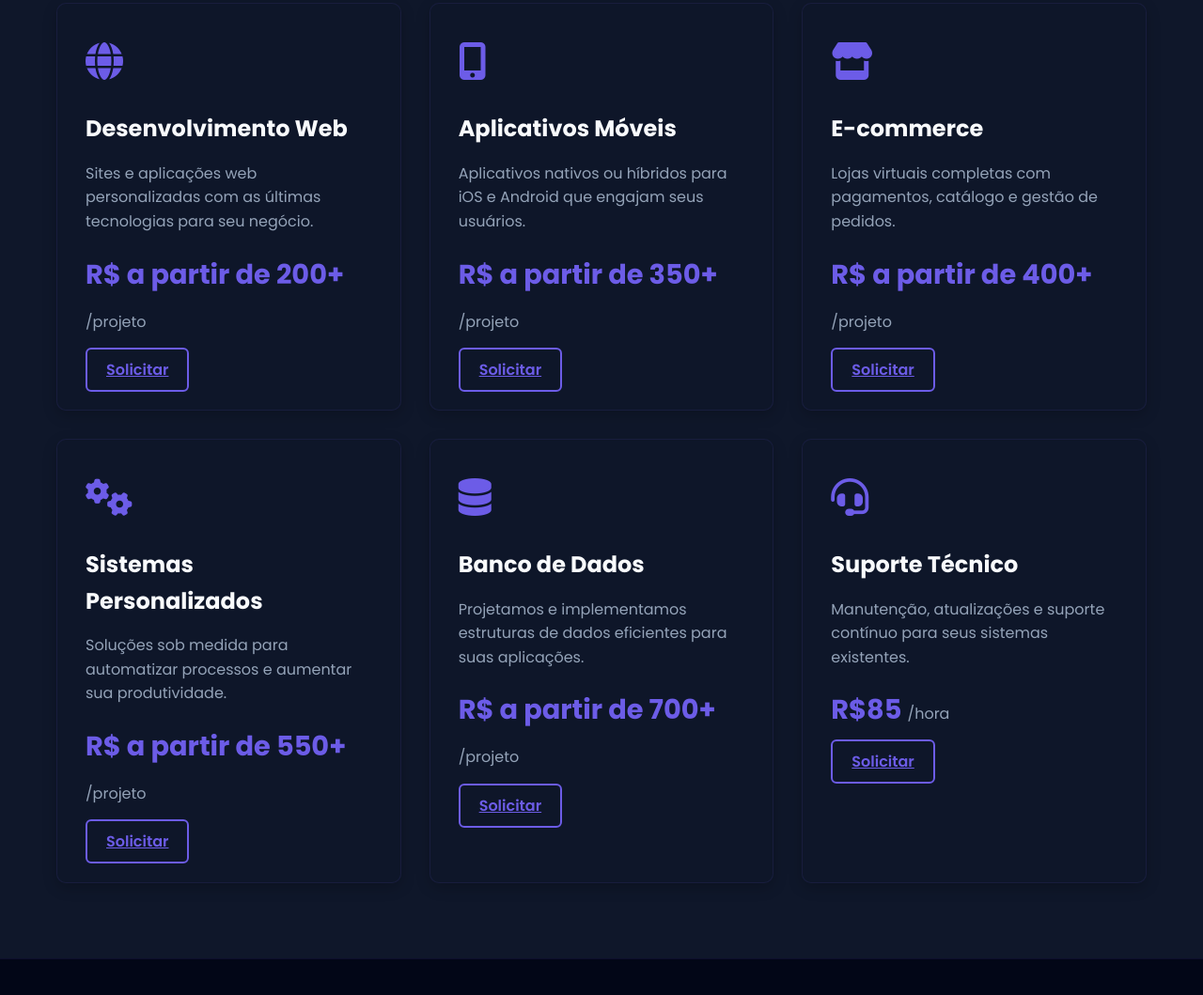
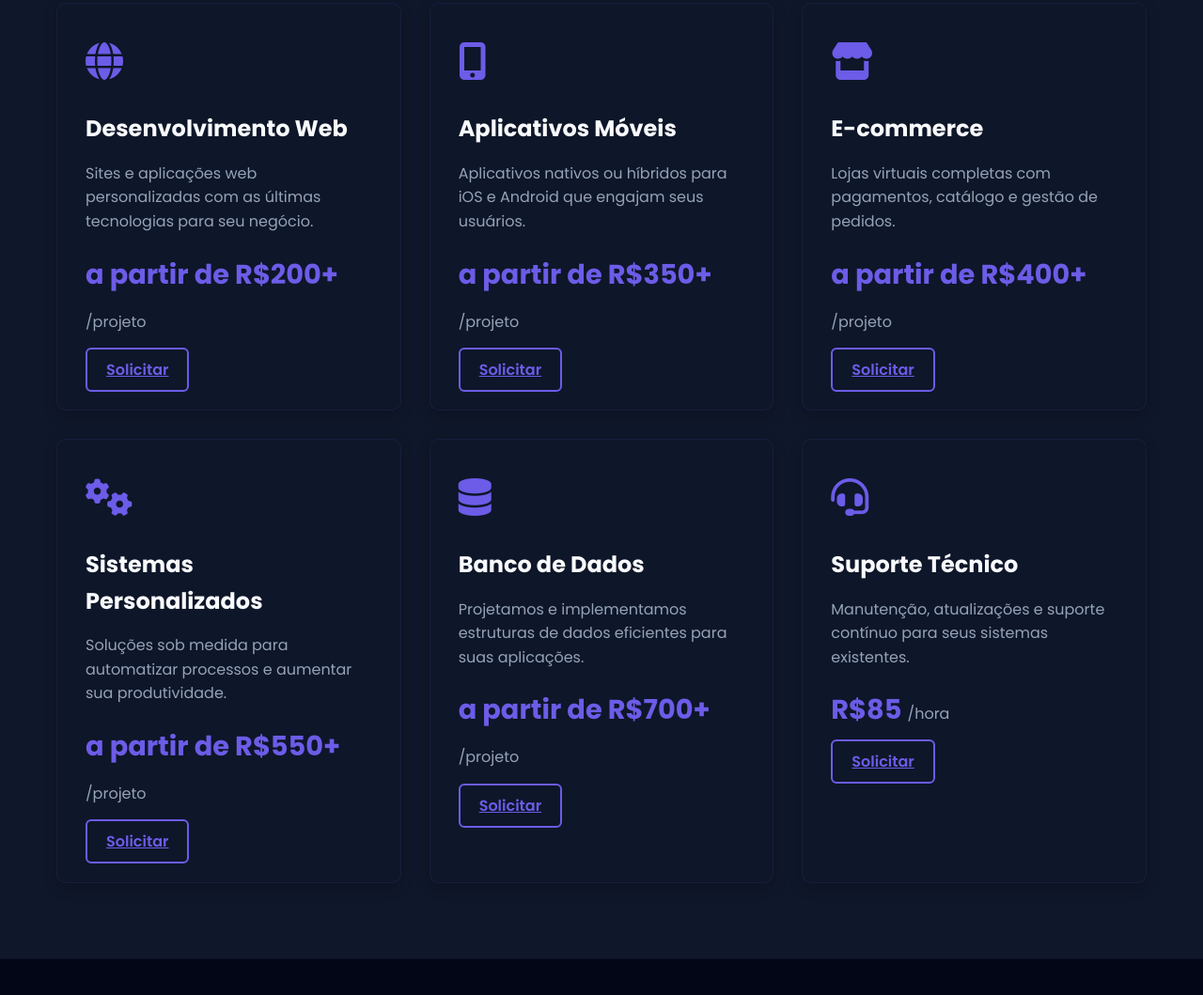
Before and after one commit to 123456789chalo/chaloxcode, a plain HTML site: page index.html in a window 1280 px wide. Shown: the part 822-1881 px from the top of the page at 94% size. Drawn offline with Linux system fonts and the light colour scheme.

Commit message:
Update index.html

```diff
--- a/index.html
+++ b/index.html
@@ -704,7 +704,7 @@
                     </div>
                     <h3>Desenvolvimento Web</h3>
                     <p>Sites e aplicações web personalizadas com as últimas tecnologias para seu negócio.</p>
-                    <div class="service-price">R$ a partir de 200+ <span>/projeto</span></div>
+                    <div class="service-price">a partir de R$200+ <span>/projeto</span></div>
                     <a href="#contact" class="secondary-button">Solicitar</a>
                 </div>
                 <div class="service-card">
@@ -713,7 +713,7 @@
                     </div>
                     <h3>Aplicativos Móveis</h3>
                     <p>Aplicativos nativos ou híbridos para iOS e Android que engajam seus usuários.</p>
-                    <div class="service-price">R$ a partir de 350+ <span>/projeto</span></div>
+                    <div class="service-price">a partir de R$350+ <span>/projeto</span></div>
                     <a href="#contact" class="secondary-button">Solicitar</a>
                 </div>
                 <div class="service-card">
@@ -722,7 +722,7 @@
                     </div>
                     <h3>E-commerce</h3>
                     <p>Lojas virtuais completas com pagamentos, catálogo e gestão de pedidos.</p>
-                    <div class="service-price">R$ a partir de 400+ <span>/projeto</span></div>
+                    <div class="service-price">a partir de R$400+ <span>/projeto</span></div>
                     <a href="#contact" class="secondary-button">Solicitar</a>
                 </div>
                 <div class="service-card">
@@ -731,7 +731,7 @@
                     </div>
                     <h3>Sistemas Personalizados</h3>
                     <p>Soluções sob medida para automatizar processos e aumentar sua produtividade.</p>
-                    <div class="service-price">R$ a partir de 550+ <span>/projeto</span></div>
+                    <div class="service-price">a partir de R$550+ <span>/projeto</span></div>
                     <a href="#contact" class="secondary-button">Solicitar</a>
                 </div>
                 <div class="service-card">
@@ -740,7 +740,7 @@
                     </div>
                     <h3>Banco de Dados</h3>
                     <p>Projetamos e implementamos estruturas de dados eficientes para suas aplicações.</p>
-                    <div class="service-price">R$ a partir de 700+ <span>/projeto</span></div>
+                    <div class="service-price">a partir de R$700+ <span>/projeto</span></div>
                     <a href="#contact" class="secondary-button">Solicitar</a>
                 </div>
                 <div class="service-card">
```
